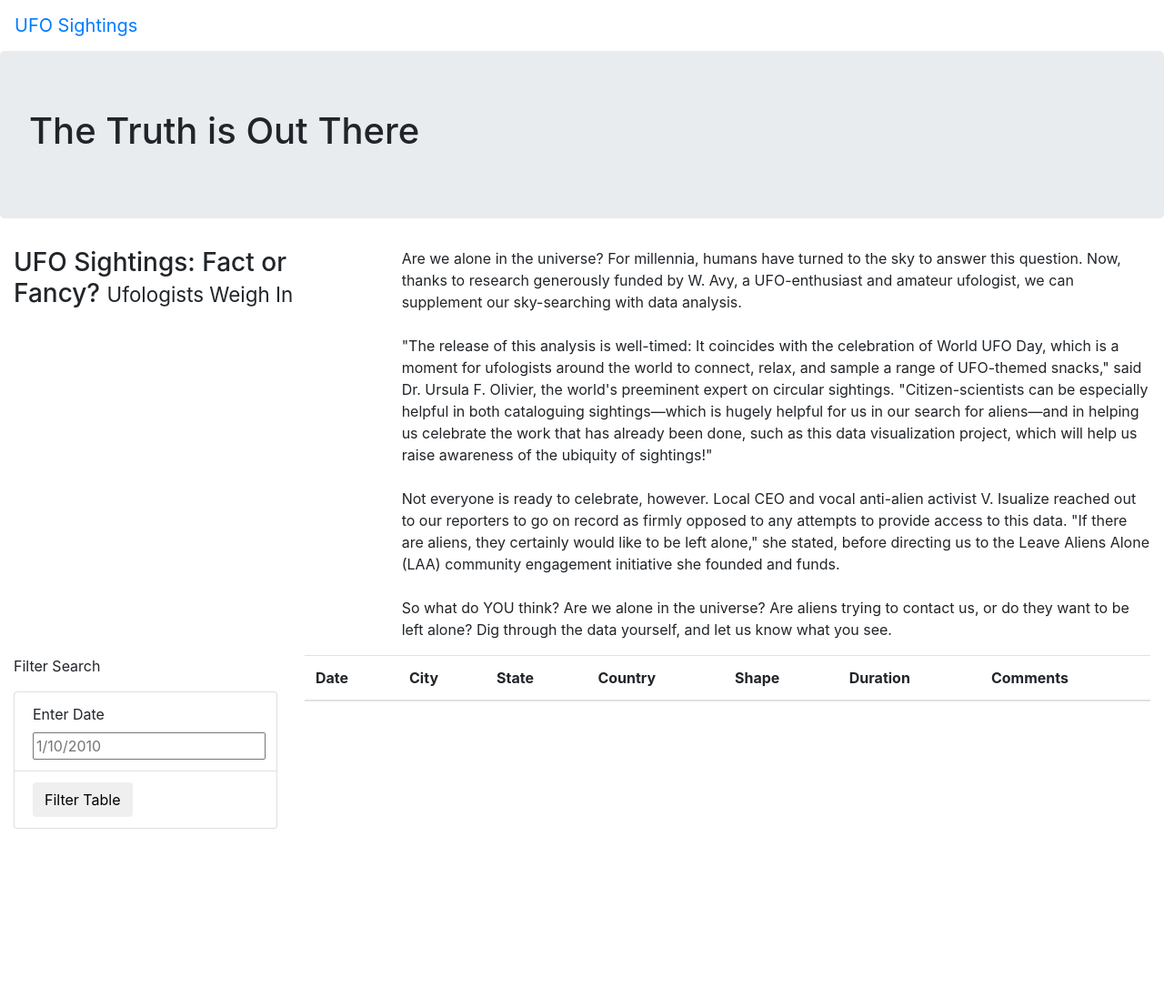
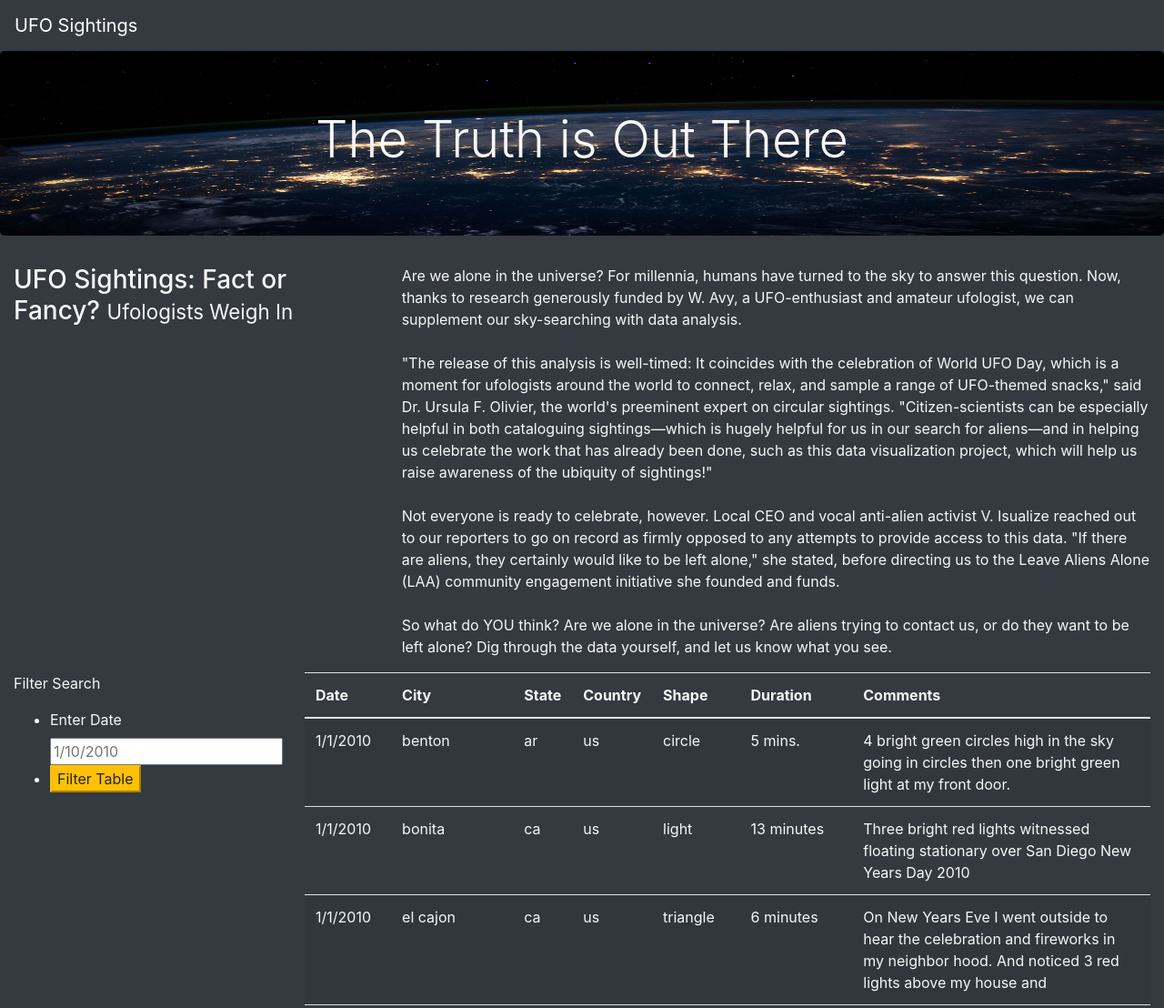
Before and after one commit to teachjanderson/UFOs, a plain HTML site: page index.html in a window 1280 px wide. Shown: the top 1108 px of the page at 91% size. Before the commit the page ends 911 px from the top, so only its background shows below. Drawn offline with nearby package versions, Linux system fonts and the light colour scheme.

Commit message:
Updated files and site

```diff
--- a/index.html
+++ b/index.html
@@ -13,14 +13,14 @@
     />
     <link rel="stylesheet" href="static/css/style.css">
 </head>
-<body>
+<body class="bg-dark">
     <div class="wrapper">
-        <nav class="navbar navbar-expand-lg">
+        <nav class="navbar navbar-dark bg-dark navbar-expand-lg">
             <a class="navbar-brand" href="index.html">UFO Sightings</a>
         </nav>
     </div>
     <div class="jumbotron">
-        <h1>The Truth is Out There</h1>
+        <h1 class="display-4">The Truth is Out There</h1>
     </div>
     <div class="container-fluid">
         <div class="row">
@@ -43,15 +43,15 @@
     <div class="container-fluid">
         <div class="row">
             <div class="col-md-3">
-                <form>
+                <form class="bg-dark">
                     <p>Filter Search</p>
-                    <ul class="list-group">
-                        <li class="list-group-item">
+                    <ul class="bg-dark">
+                        <li class="bg-dark">
                             <label for="date">Enter Date</label>
                             <input type="text" placeholder="1/10/2010" id="datetime" />
                         </li>
-                        <li class="list-group-item">
-                            <button id="filter-btn" type="button" class="btn btn-default">Filter Table</button>
+                        <li class="bg-dark">
+                            <button id="filter-btn" type="button" class="btn-warning">Filter Table</button>
                         </li>
                     </ul>
                 </form>
@@ -74,5 +74,8 @@
             </div>
         </div>
     </div>
+    <script src="https://cdnjs.cloudflare.com/ajax/libs/d3/4.11.0/d3.js"></script>
+    <script src="static/js/data.js"></script>
+    <script src="static/js/app.js"></script>
 </body>
 </html>
--- a/static/css/style.css
+++ b/static/css/style.css
@@ -0,0 +1,9 @@
+body {
+
+    color: #f7f7f7;
+}
+.jumbotron {
+    background-image: url("../images/nasa.jpg");
+    background-size: 100% 100%;
+    text-align:center;
+}
--- a/static/js/app.js
+++ b/static/js/app.js
@@ -2,20 +2,19 @@
 const tableData = data;
 
 // Reference the HTML table using d3
-var tbody = d3.select("tobdy");
+var tbody = d3.select("tbody");
 
 function buildTable(data) {
     // First, clear out any existing data
     tbody.html("");
-}
 
     // Next, loop through each object in the data
     // and append a row and cells for each value in the row
     data.forEach((dataRow) => {
-    // Apend a row to the table body
+      // Append a row to the table body
       let row = tbody.append("tr");
 
-    // Loop through each filed in the dataRow and add
+      // Loop through each field in the dataRow and add
       // each value as a table cell (td)
       Object.values(dataRow).forEach((val) => {
         let cell = row.append("td");
@@ -23,6 +22,7 @@ data.forEach((dataRow) => {
         }
       );
     });
+  }
 
 // Create a function to handle user interactions
 function handleClick() {
@@ -30,20 +30,22 @@ function handleClick() {
     let date = d3.select("#datetime").property("value");
     let filteredData = tableData;
 
-// Check to see if a date was entered and filter the data using the date
+     // Check to see if a date was entered and filter the
+    // data using that date.
     if (date) {
-    // Apply 'filter' to the table data to only keep the
-    // rows where the datetime value matches the filter value
+      // Apply `filter` to the table data to only keep the
+      // rows where the `datetime` value matches the filter value
       filteredData = filteredData.filter(row => row.datetime === date);
-};
+    }
 
      // Rebuild the table using the filtered data
-// @Note: If no date was entered, then filteredData will just be the original tableData
+    // @NOTE: If no date was entered, then filteredData will
+    // just be the original tableData.
     buildTable(filteredData);
-};
+  }
 
   // Attach an event to listen for the form button
-d3.selectAll("filter-btn").on("click", handleClick);
+  d3.selectAll("#filter-btn").on("click", handleClick);
 
   // Build the table when the page loads
   buildTable(tableData);
```
Also changed, not shown: static/images/nasa.jpg (added), 2 other files. Lines whose indentation alone changed are shown as unchanged.
